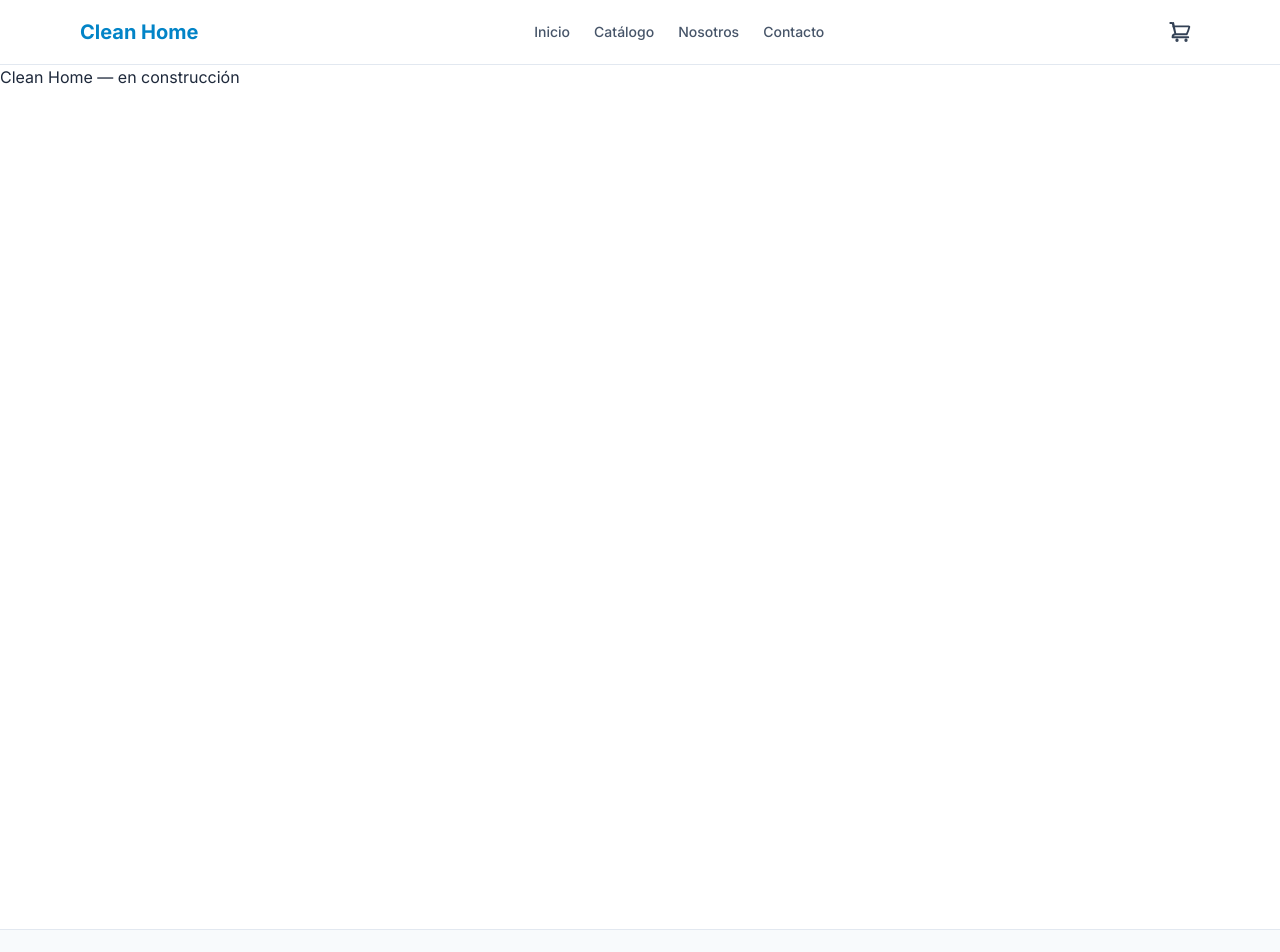
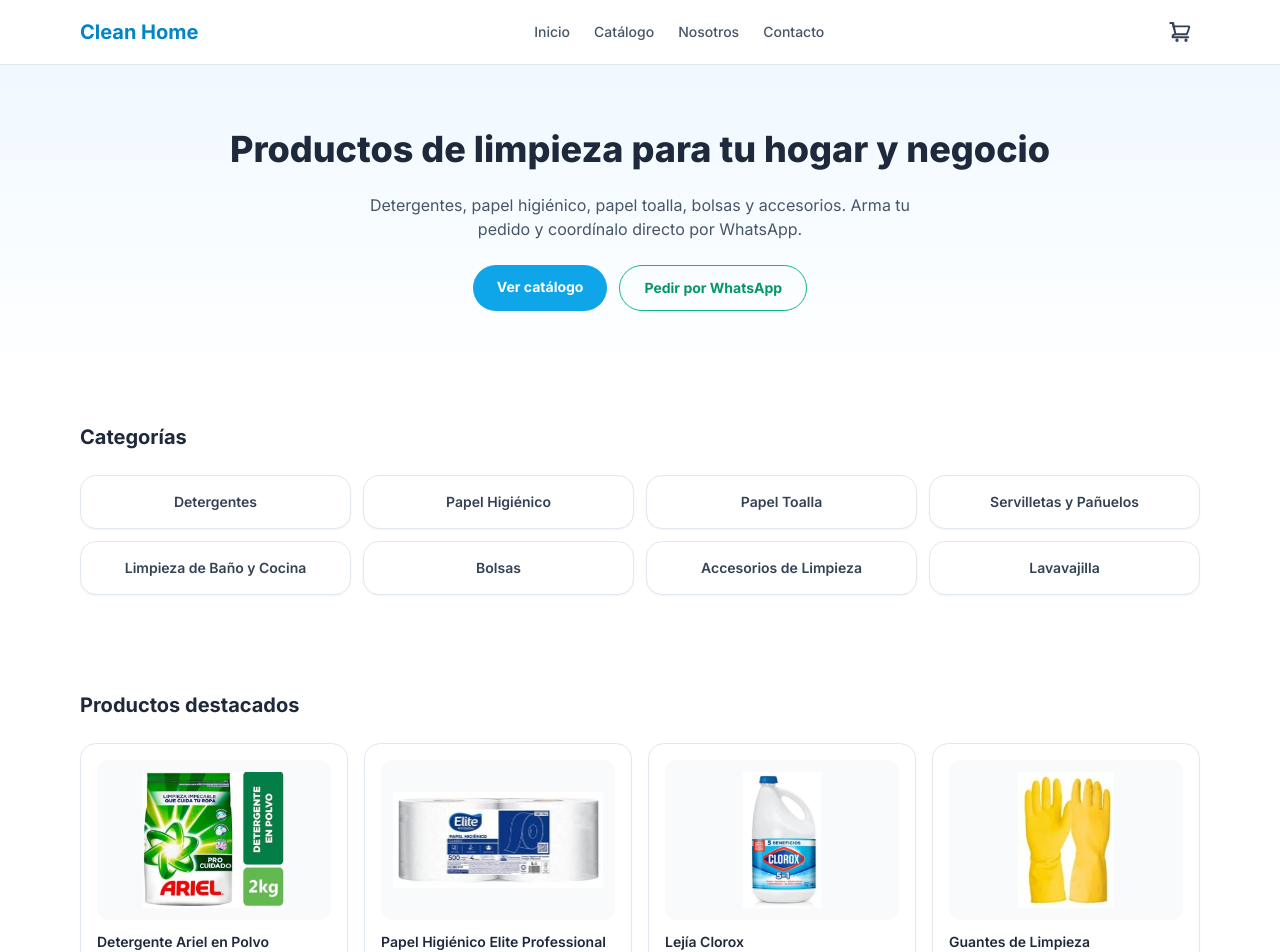
Before and after one commit to gonzalo-droid/clean-home, a Next.js app: page / in a window 1280 px wide. Shown: the top 952 px of the page. Built offline with nearby package versions, Linux system fonts and the light colour scheme.

Commit message:
feat: build home page with hero, categories, and featured products

```diff
--- a/app/page.tsx
+++ b/app/page.tsx
@@ -1,3 +1,84 @@
+import Link from "next/link";
+import type { Metadata } from "next";
+import { PRODUCTS, CATEGORIES } from "@/data/products";
+import ProductCard from "@/components/ProductCard";
+
+export const metadata: Metadata = {
+  title: "Clean Home | Productos de limpieza con pedidos por WhatsApp",
+  description:
+    "Detergentes, papel higiénico, papel toalla, bolsas y accesorios de limpieza. Arma tu pedido y recíbelo coordinando por WhatsApp.",
+};
+
+const FEATURED_IDS = [
+  "detergente-ariel-2kg",
+  "papel-higienico-elite-classic-500x4",
+  "lejia-clorox-4l",
+  "guantes-limpieza",
+];
+
 export default function HomePage() {
-  return <p>Clean Home — en construcción</p>;
+  const featured = PRODUCTS.filter((p) => FEATURED_IDS.includes(p.id));
+
+  return (
+    <div>
+      <section className="bg-gradient-to-b from-sky-50 to-white">
+        <div className="mx-auto flex max-w-6xl flex-col items-center gap-6 px-4 py-16 text-center">
+          <h1 className="text-3xl font-extrabold text-slate-800 sm:text-4xl">
+            Productos de limpieza para tu hogar y negocio
+          </h1>
+          <p className="max-w-xl text-slate-600">
+            Detergentes, papel higiénico, papel toalla, bolsas y accesorios. Arma tu pedido y
+            coordínalo directo por WhatsApp.
+          </p>
+          <div className="flex flex-wrap justify-center gap-3">
+            <Link
+              href="/catalogo"
+              className="rounded-full bg-sky-500 px-6 py-3 text-sm font-bold text-white hover:bg-sky-600"
+            >
+              Ver catálogo
+            </Link>
+            <a
+              href="https://wa.me/51976509570"
+              target="_blank"
+              rel="noopener noreferrer"
+              className="rounded-full border border-emerald-500 px-6 py-3 text-sm font-bold text-emerald-600 hover:bg-emerald-50"
+            >
+              Pedir por WhatsApp
+            </a>
+          </div>
+        </div>
+      </section>
+
+      <section className="mx-auto max-w-6xl px-4 py-12">
+        <h2 className="mb-6 text-xl font-bold text-slate-800">Categorías</h2>
+        <div className="grid grid-cols-2 gap-3 sm:grid-cols-4">
+          {CATEGORIES.map((cat) => (
+            <Link
+              key={cat.id}
+              href={`/catalogo?categoria=${cat.id}`}
+              className="rounded-2xl border border-slate-200 bg-white p-4 text-center text-sm font-semibold text-slate-700 shadow-sm hover:border-sky-300 hover:text-sky-600"
+            >
+              {cat.label}
+            </Link>
+          ))}
+        </div>
+      </section>
+
+      <section className="mx-auto max-w-6xl px-4 py-12">
+        <h2 className="mb-6 text-xl font-bold text-slate-800">Productos destacados</h2>
+        <div className="grid grid-cols-2 gap-4 sm:grid-cols-3 lg:grid-cols-4">
+          {featured.map((product) => (
+            <ProductCard key={product.id} product={product} />
+          ))}
+        </div>
+      </section>
+
+      <section className="mx-auto max-w-6xl px-4 py-12">
+        <div className="rounded-2xl bg-slate-50 p-8 text-center">
+          <h2 className="text-lg font-bold text-slate-800">Métodos de pago</h2>
+          <p className="mt-2 text-sm text-slate-600">Aceptamos Yape, transferencias y efectivo.</p>
+        </div>
+      </section>
+    </div>
+  );
 }
```
